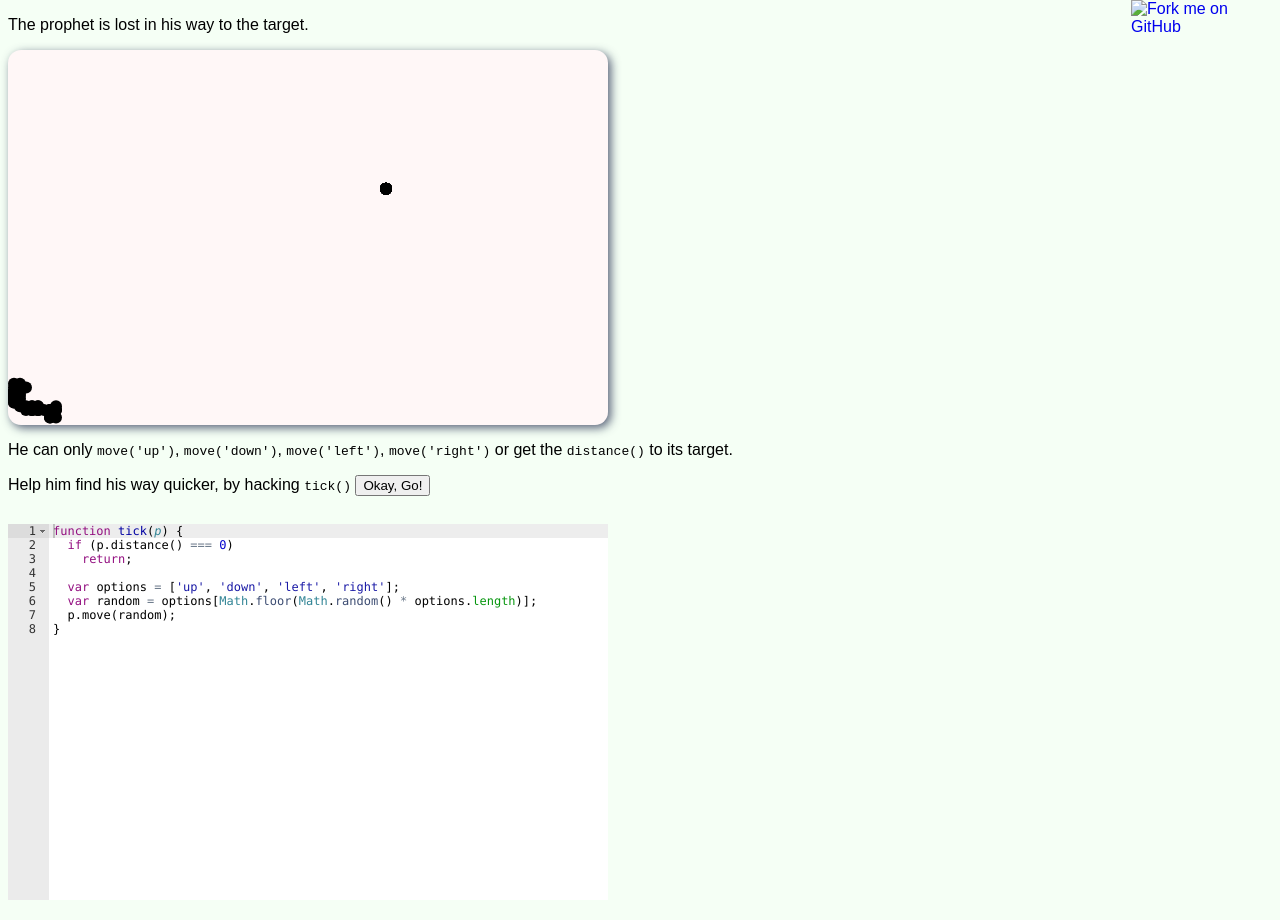
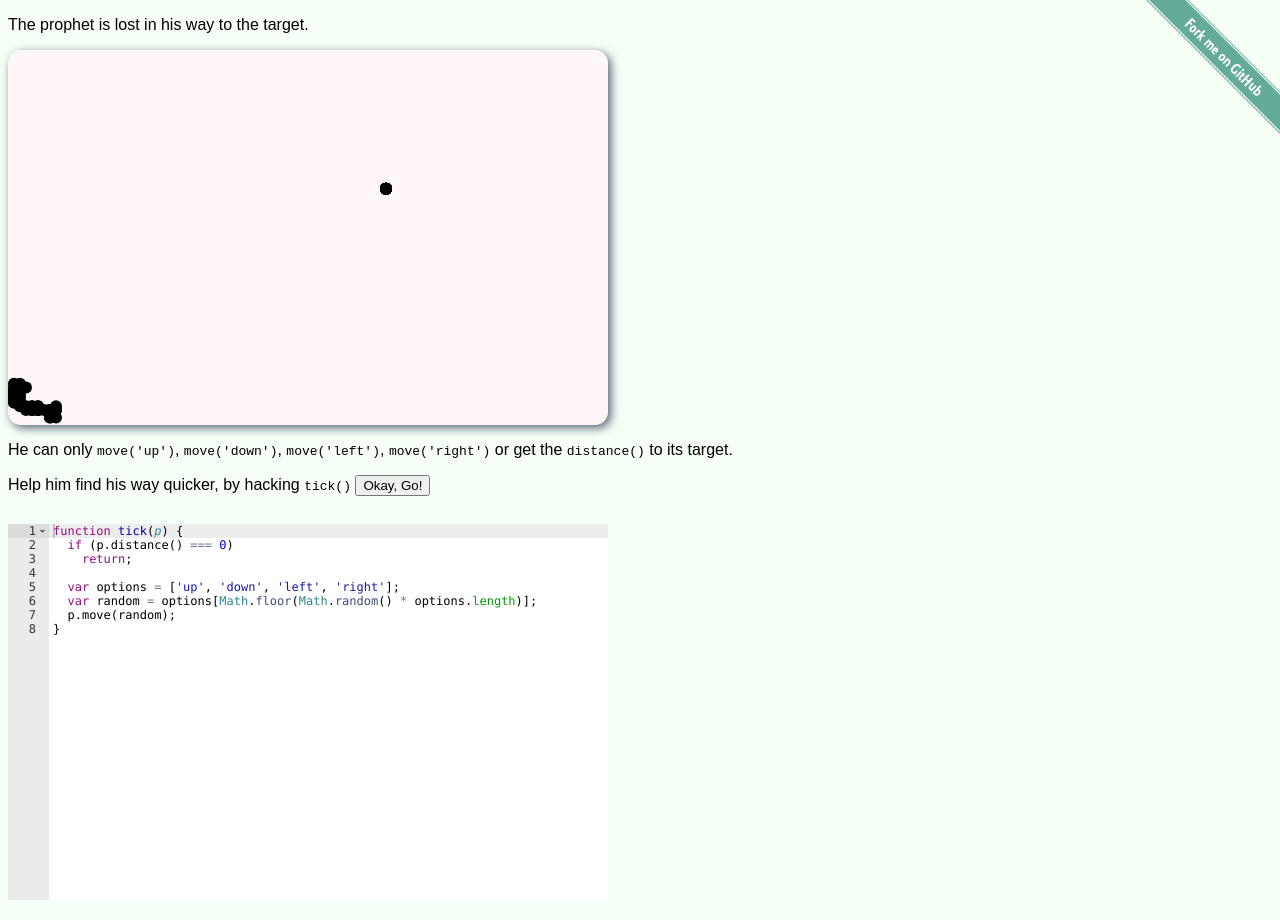
Before and after one commit to soarez/the-blind-prophet, a plain HTML site: page index.html in a window 1280 px wide. Drawn offline with Linux system fonts and the light colour scheme; the site is published under a folder, as on GitHub Pages, so addresses that start at the root find nothing.

Commit message:
Fix img url

```diff
--- a/index.html
+++ b/index.html
@@ -59,7 +59,7 @@
 
   </script>
   <body>
-    <a href="https://github.com/Soarez/the-blind-prophet"><img style="position:absolute;top:0;right:0;border:0;" width="149" height="149" src="/forkme.png" alt="Fork me on GitHub"></a>
+    <a href="https://github.com/Soarez/the-blind-prophet"><img style="position:absolute;top:0;right:0;border:0;" width="149" height="149" src="forkme.png" alt="Fork me on GitHub"></a>
     <p>The prophet is lost in his way to the target.</p>
     <div id="viewer"></div>
     <p>He can only <code>move('up')</code>, <code>move('down')</code>, <code>move('left')</code>, <code>move('right')</code> or get the <code>distance()</code> to its target.</p>
```
